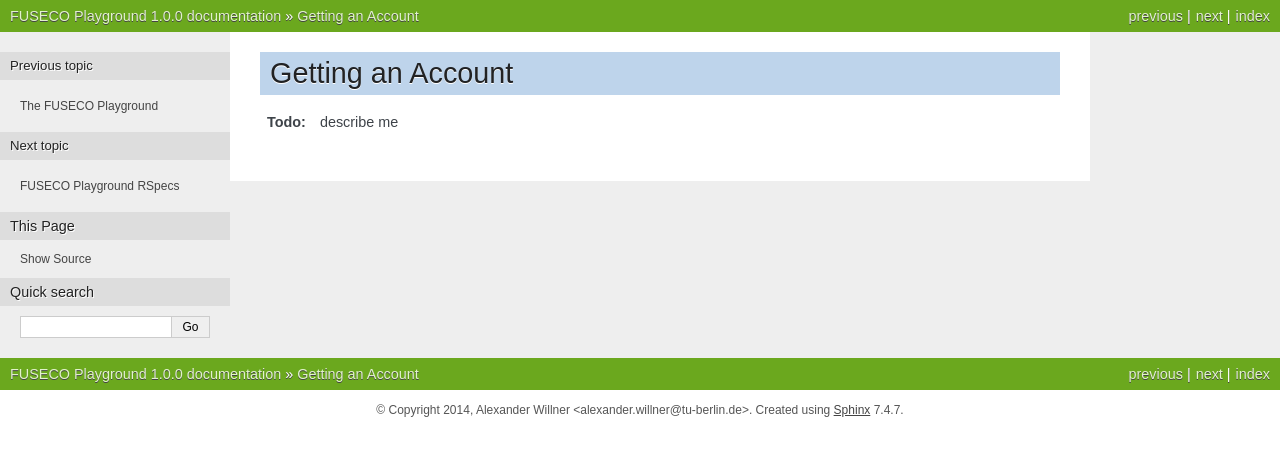
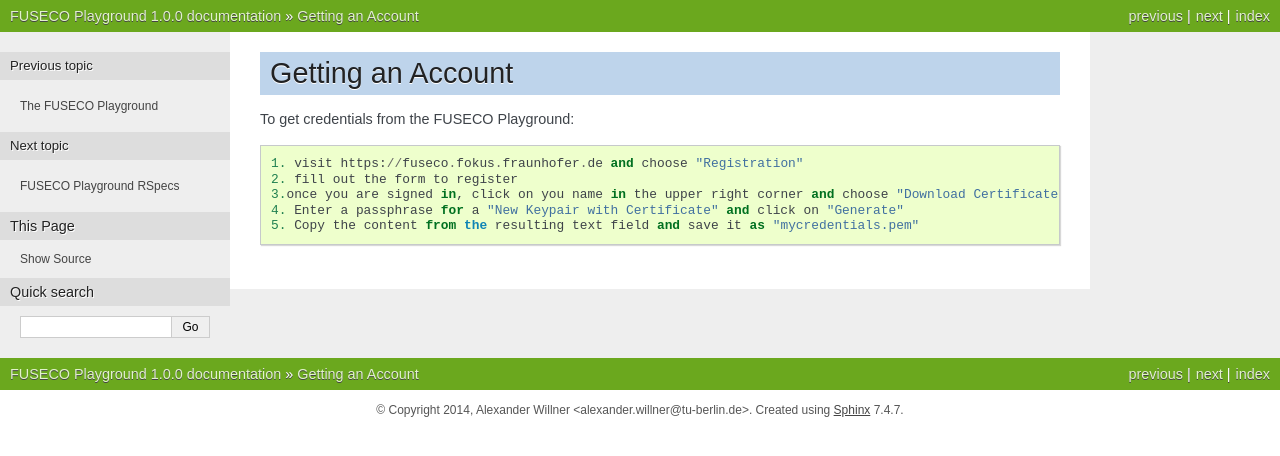
Before and after one commit to FITeagle/fusecoplayground, a Sphinx documentation site: the page built from source/account.rst, in a window 1280 px wide. Shown: the top 456 px of the page. Built offline with Sphinx 7.4.7, drawn with Linux system fonts in a browser that asks for light colours.

Commit message:
added description for getting an account

```diff
--- a/source/account.rst
+++ b/source/account.rst
@@ -1,4 +1,10 @@
 Getting an Account
 ==================
 
-.. todo:: describe me
+To get credentials from the FUSECO Playground::
+
+  1. visit https://fuseco.fokus.fraunhofer.de and choose "Registration"
+  2. fill out the form to register
+  3.once you are signed in, click on you name in the upper right corner and choose "Download Certificate"
+  4. Enter a passphrase for a "New Keypair with Certificate" and click on "Generate"
+  5. Copy the content from the resulting text field and save it as "mycredentials.pem"
```
